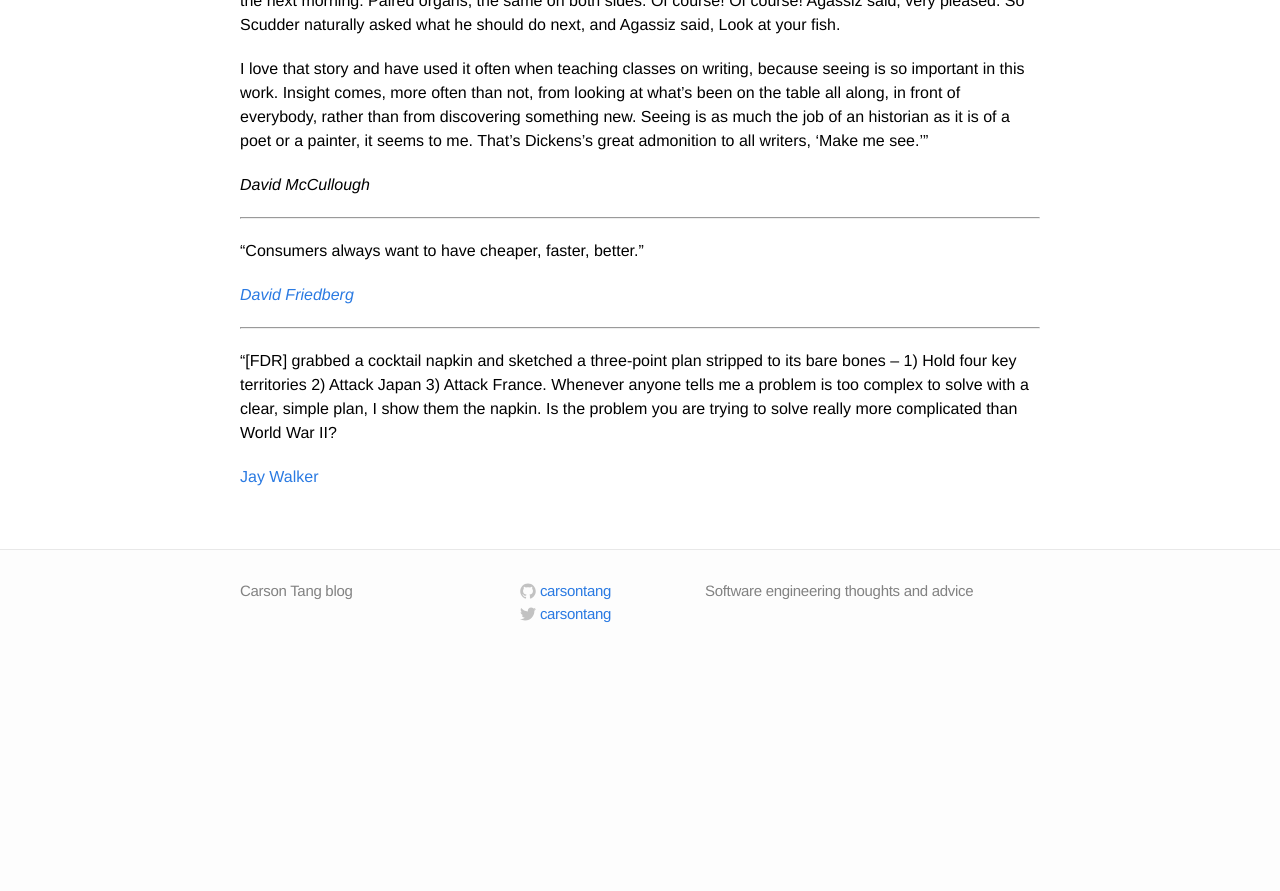
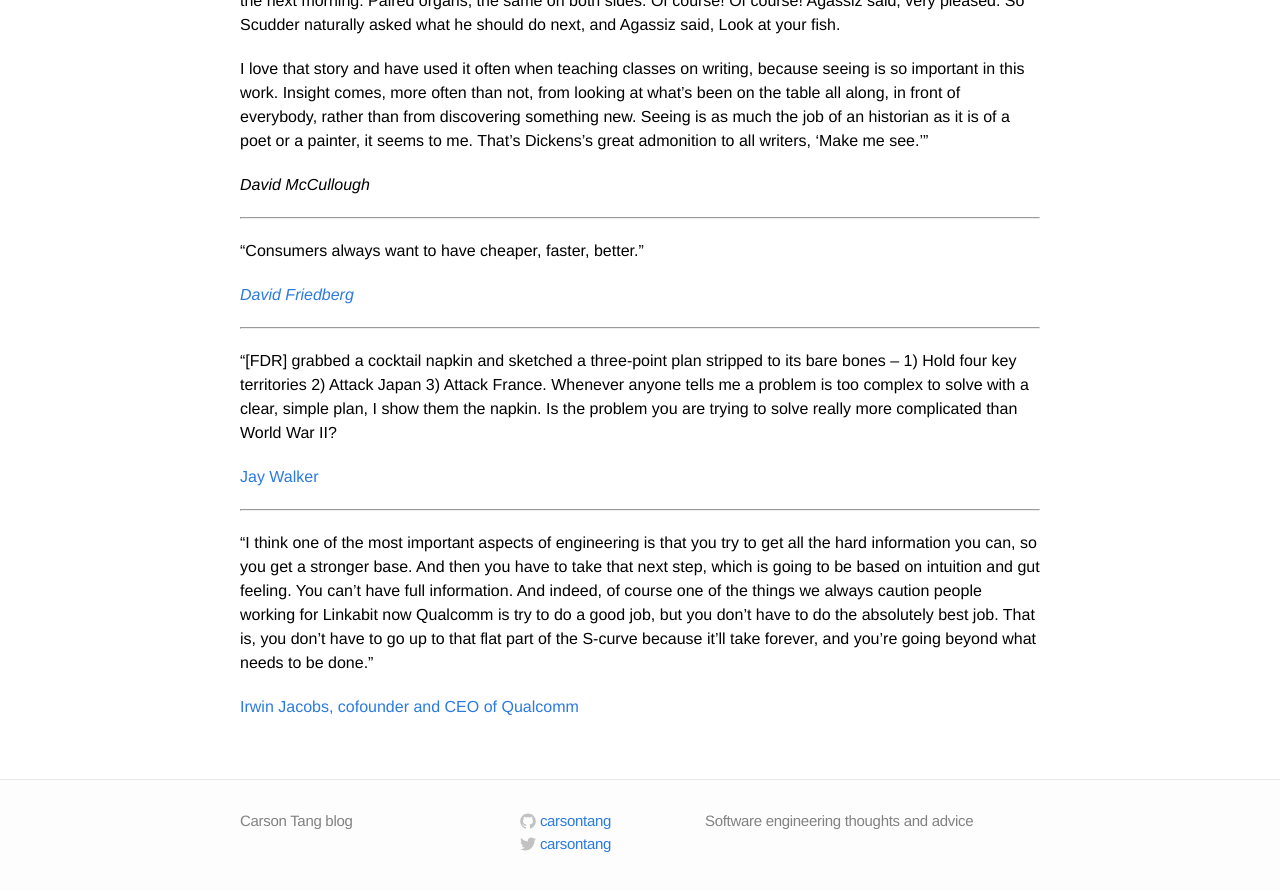
Before and after one commit to carsontang/carsontang.github.io, a Jekyll site: the page built from quotes.md, in a window 1280 px wide and 900 px high, scrolled down 11452 px. Shown: the top 891 px of the window. Built offline with Jekyll 4.4.1, drawn with Linux system fonts in a browser that asks for light colours; before the commit the page ends 12122 px from its top, so only the background shows below that.

Commit message:
quote from Irwin Jacobs, cofounder and CEO of Qualcomm

```diff
--- a/quotes.md
+++ b/quotes.md
@@ -460,3 +460,9 @@ I love that story and have used it often when teaching classes on writing, becau
 "[FDR] grabbed a cocktail napkin and sketched a three-point plan stripped to its bare bones – 1) Hold four key territories 2) Attack Japan 3) Attack France. Whenever anyone tells me a problem is too complex to solve with a clear, simple plan, I show them the napkin. Is the problem you are trying to solve really more complicated than World War II?
 
 [Jay Walker](https://www.amazon.com/Speed-Scale-Global-Solving-Climate-ebook/dp/B08XJ2MXSR/)
+
+---
+
+"I think one of the most important aspects of engineering is that you try to get all the hard information you can, so you get a stronger base. And then you have to take that next step, which is going to be based on intuition and gut feeling. You can't have full information. And indeed, of course one of the things we always caution people working for Linkabit now Qualcomm is try to do a good job, but you don't have to do the absolutely best job. That is, you don't have to go up to that flat part of the S-curve because it'll take forever, and you're going beyond what needs to be done."
+
+[Irwin Jacobs, cofounder and CEO of Qualcomm](https://www.youtube.com/watch?v=eVLR8WF2Lbg&t=33m40s&ab_channel=UniversityofCaliforniaTelevision%28UCTV%29)
```
